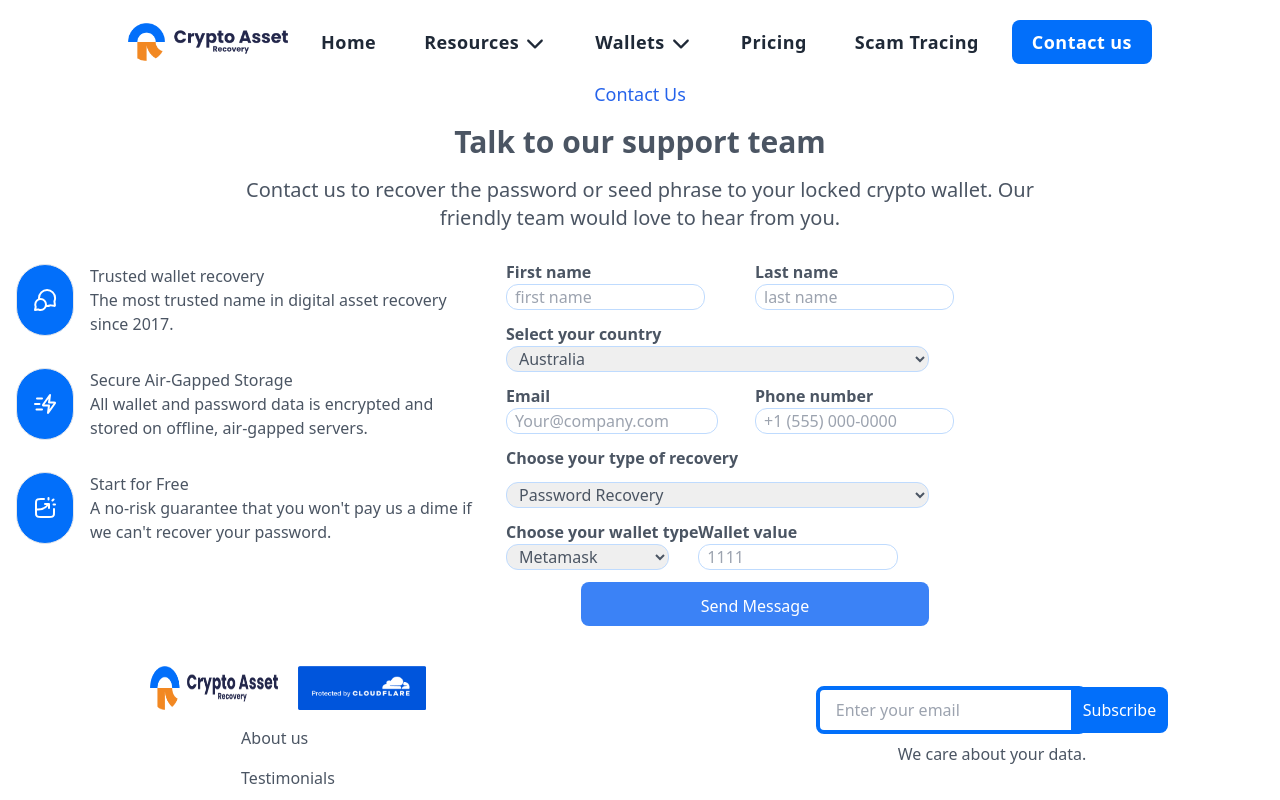
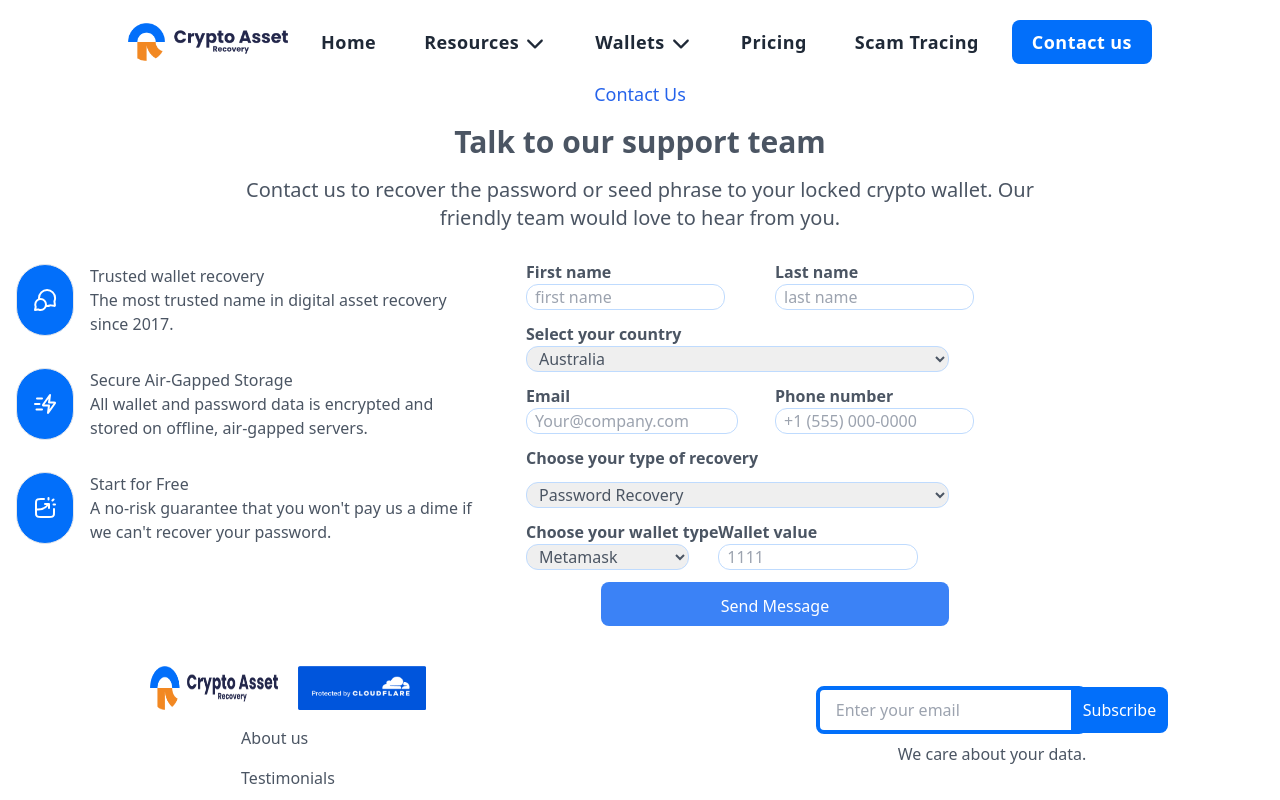
Before and after one commit to sheymantech/crptorecovery, a React (Vite) app: page /#/contact in a window 1280 px wide. Shown: the top 800 px of the page. Built offline with nearby package versions, Linux system fonts and the light colour scheme.

Commit message:
new feature

```diff
--- a/src/pages/Contact.jsx
+++ b/src/pages/Contact.jsx
@@ -126,7 +126,7 @@ function Contact() {
           ))}
         </div>
 
-        <form className="text-gray-600" ref={form} onSubmit={sendEmail}>
+        <form className="text-gray-600 ms-5" ref={form} onSubmit={sendEmail}>
           <div className="my-3 flex">
             <p>
               <label htmlFor="firstname" className="font-bold">
```
